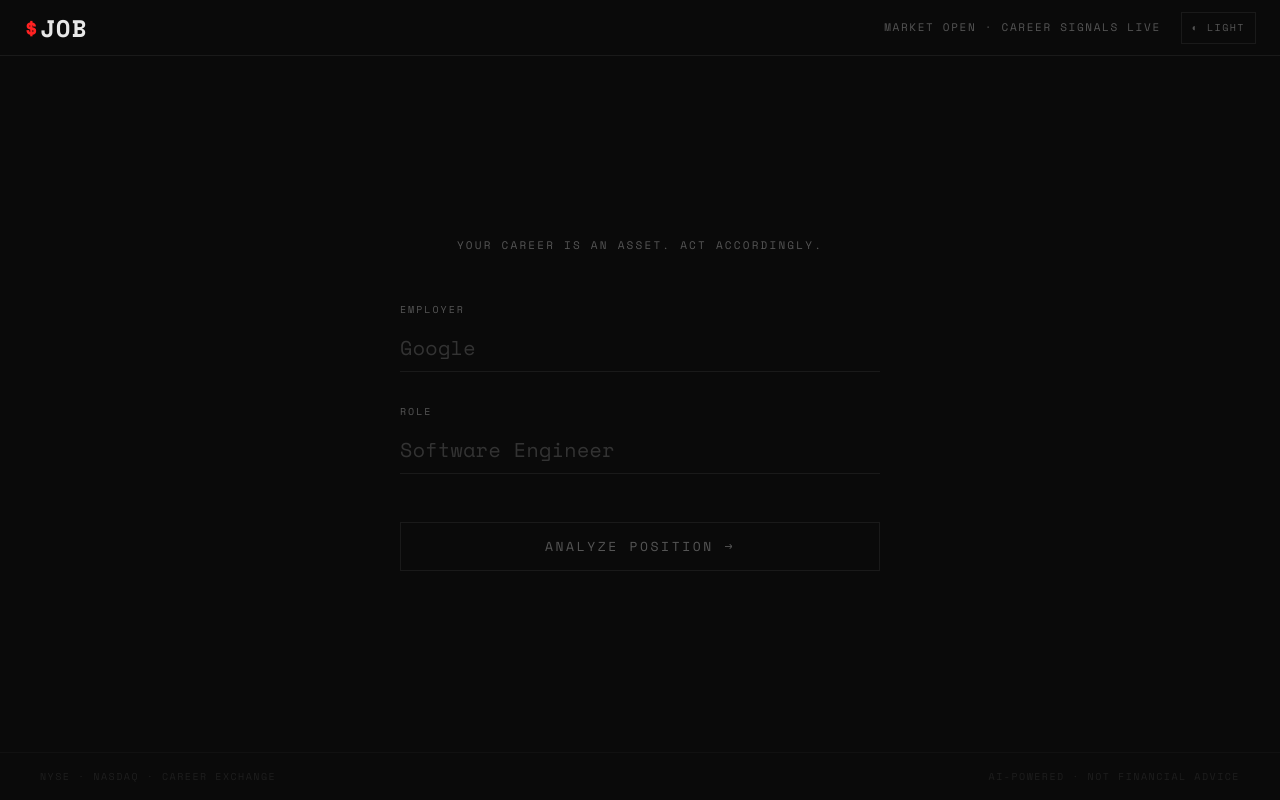
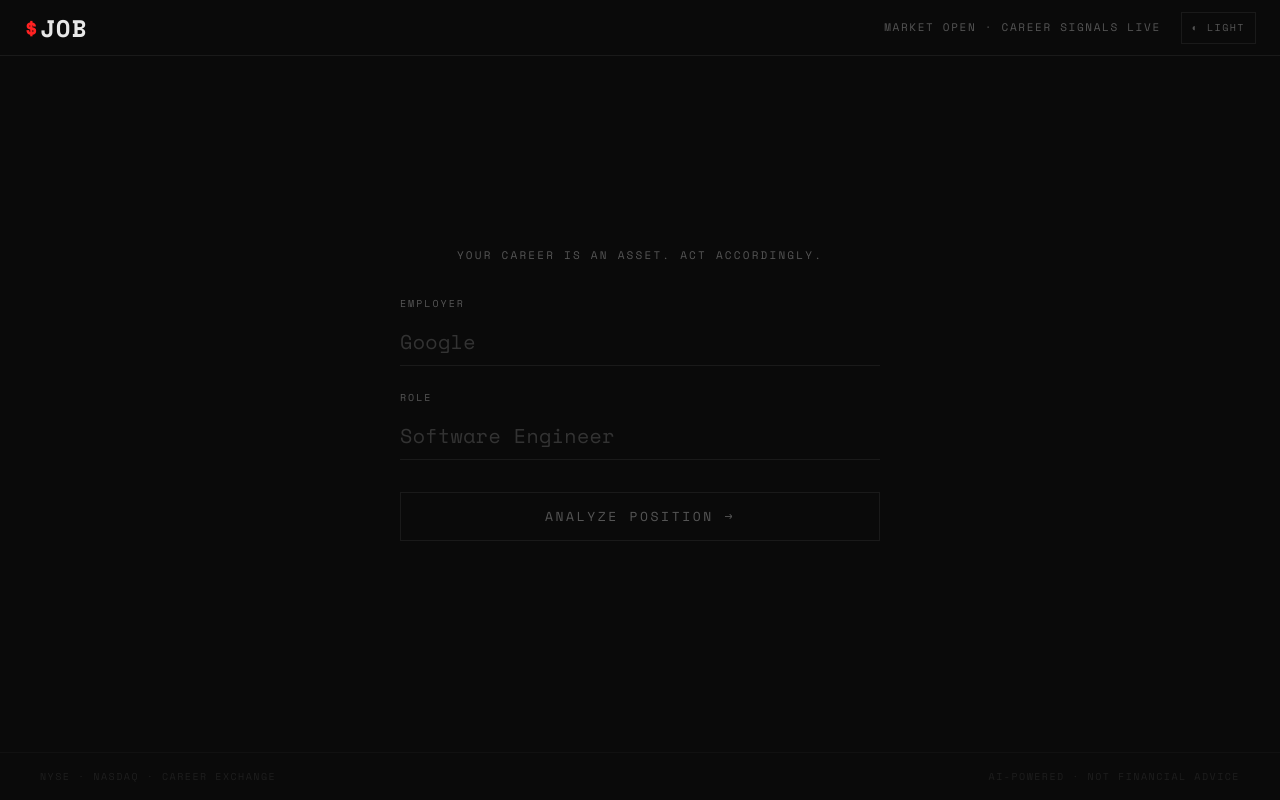
Before and after one commit to creator1910/job, a React (Vite) app: page / in a window 1280 px wide. Built offline with nearby package versions, Linux system fonts and the light colour scheme; the HTML template or start-up script is replaced by a standard one.

Commit message:
style(design): FINDING-003 — tighten home page vertical spacing
Co-Authored-By: Claude Sonnet 4.6 <noreply@anthropic.com>

```diff
--- a/src/pages/Home.tsx
+++ b/src/pages/Home.tsx
@@ -47,20 +47,20 @@ export default function Home() {
         flexDirection: "column",
         justifyContent: "center",
         alignItems: "center",
-        padding: "60px 40px",
+        padding: "40px 24px 60px",
       }}>
         <div style={{ width: "100%", maxWidth: "480px" }}>
           <p style={{
             fontSize: "11px",
             color: colors.textMuted,
             letterSpacing: "0.2em",
-            marginBottom: "48px",
+            marginBottom: "32px",
             textAlign: "center",
           }}>
             YOUR CAREER IS AN ASSET. ACT ACCORDINGLY.
           </p>
 
-          <form onSubmit={handleSubmit} style={{ display: "flex", flexDirection: "column", gap: "32px" }}>
+          <form onSubmit={handleSubmit} style={{ display: "flex", flexDirection: "column", gap: "24px" }}>
             <div>
               <label style={{
                 display: "block",
@@ -104,7 +104,7 @@ export default function Home() {
               type="submit"
               disabled={!ready}
               style={{
-                marginTop: "16px",
+                marginTop: "8px",
                 padding: "14px 24px",
                 background: "transparent",
                 border: `1px solid ${ready ? colors.accent : colors.border}`,
```
